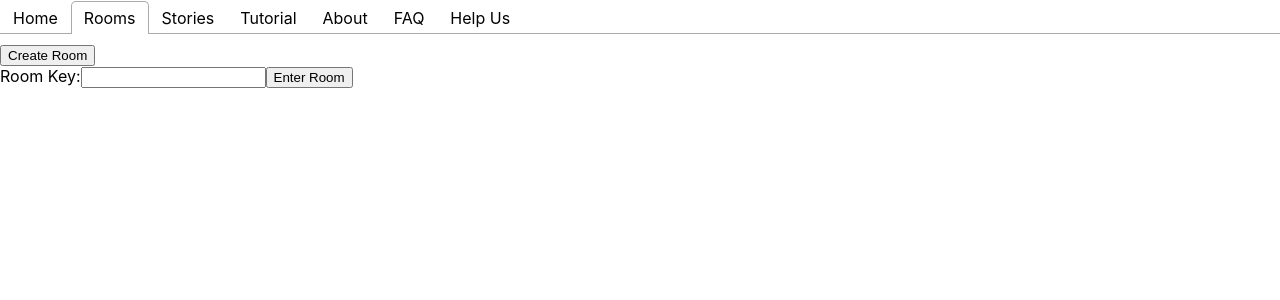
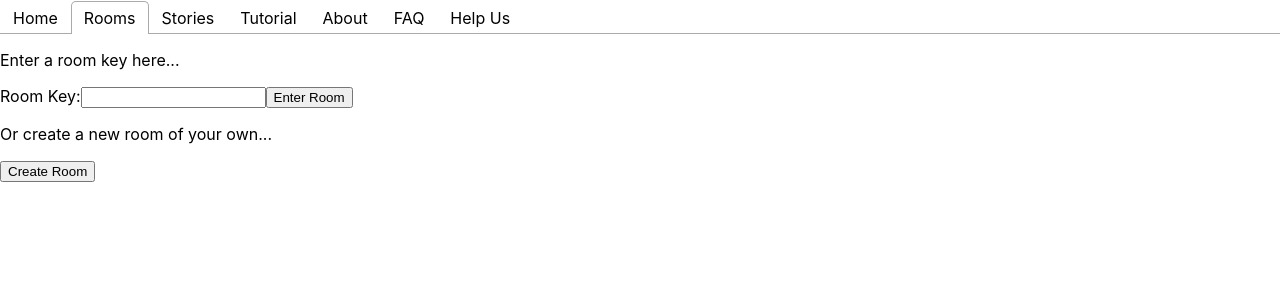
Before and after one commit to diarmidmackenzie/practice-empathy, a React (Create React App) app: page / in a window 1280 px wide. Both pictures are taken after a click on the tab "Rooms". Shown: the top 300 px of the page. Built offline with nearby package versions, Linux system fonts and the light colour scheme.

Commit message:
Inline guidance for users

```diff
--- a/src/Collaborate/Collaborate.js
+++ b/src/Collaborate/Collaborate.js
@@ -50,10 +50,12 @@ export function CollaborateTab(props) {
     else {
       html = (
         <>
-          <CreateRoom
+          <p>Enter a room key here...</p>
+          <EnterRoom
            setRoom = {props.setRoom}
            setRole = {props.setRole}/>
-          <EnterRoom
+          <p>Or create a new room of your own...</p>
+          <CreateRoom
            setRoom = {props.setRoom}
            setRole = {props.setRole}/>
         </>
@@ -151,8 +153,9 @@ function RoomHeader(props) {
     <div>
       Room Key: {props.room.key}
       {(props.role === ROLE_LEADER) ?
-        " (room owner)" :
-        " (room participant)"}
+        " (room owner) " :
+        " (room participant) "}
+      <p>Share this key with others you want to join this room</p>
     </div>
     )
 }
```
